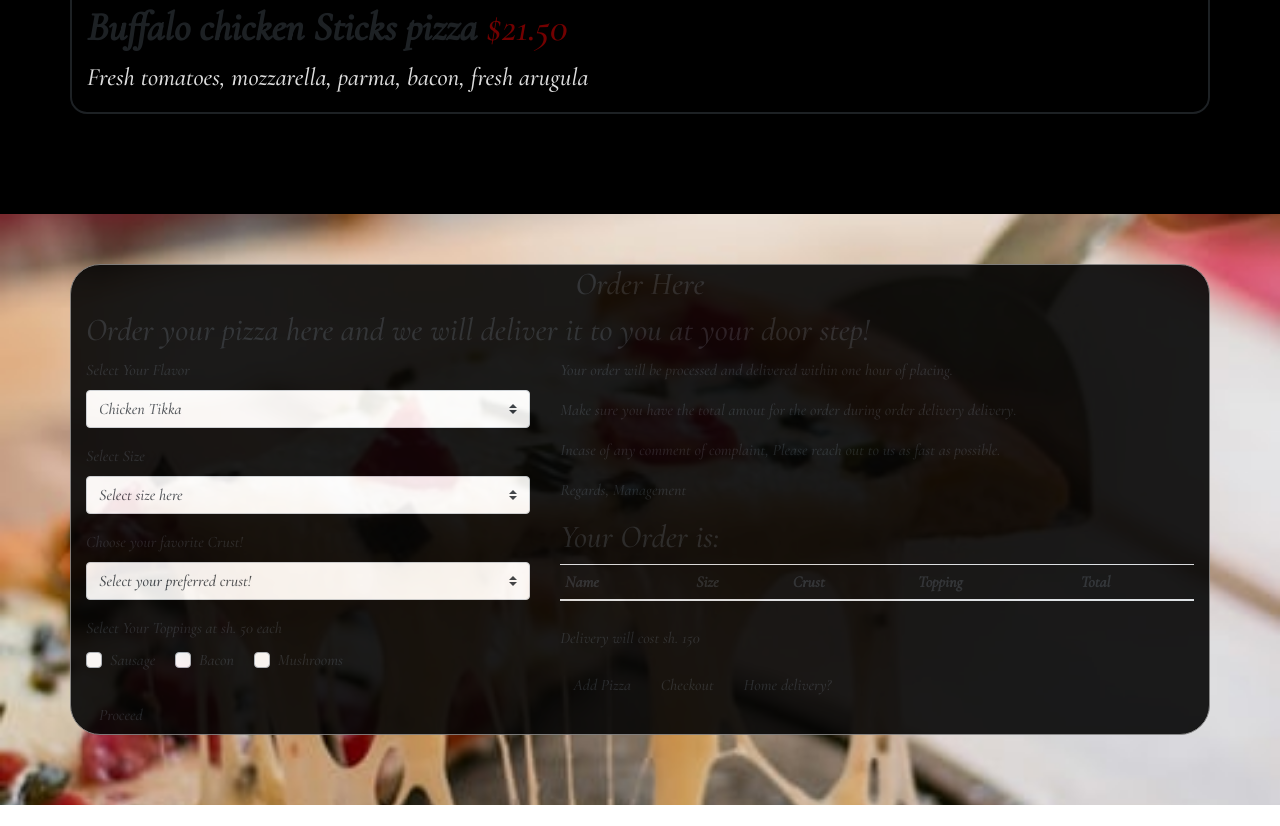
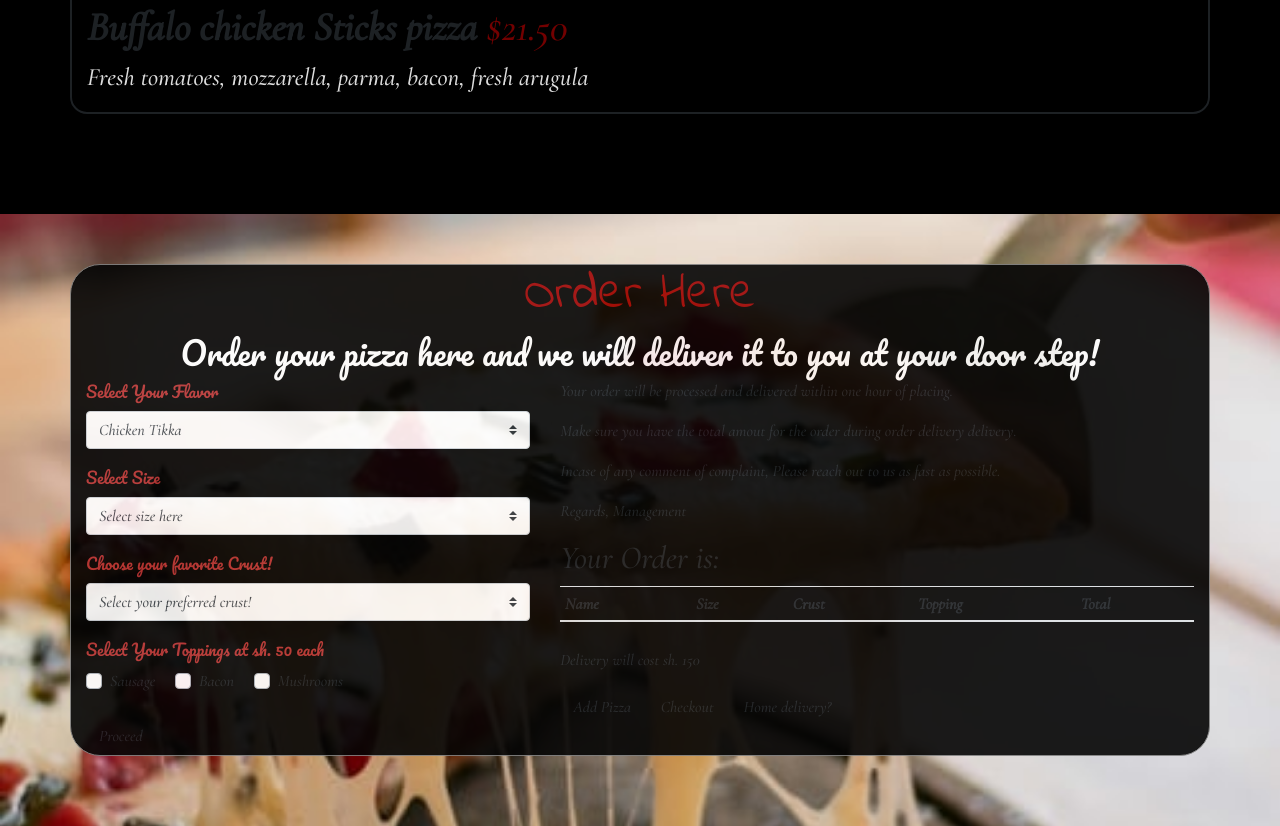
Before and after one commit to jasongithui/wk4-ip, a plain HTML site: page index.html in a window 1280 px wide. Shown: the part 1628-2454 px from the top of the page. Before the commit the page ends 2433 px from the top, so only its background shows below. Drawn offline with nearby package versions, Linux system fonts and the light colour scheme.

Commit message:
add color to selections

```diff
--- a/css/styles.css
+++ b/css/styles.css
@@ -181,3 +181,26 @@ header {
       opacity: 0.9 ;
       filter:(opacity=50);
   }
+.order-now {
+    color: rgb(158, 7, 7);
+    font-size: 50px;
+    font-family: 'Indie Flower';
+    font-style: normal;
+    font-weight: 200;
+    font-display: swap;
+}
+.order-next {
+    color: white;
+    text-align: center;
+    font-family: 'Pacifico';
+    font-style: normal;
+    font-weight: 400;
+    font-display: swap;
+}
+.select {
+    color: rgb(184, 53, 53);
+    font-family: 'Pacifico';
+    font-style: normal;
+    font-weight: 400;
+    font-display: swap;
+}
--- a/index.html
+++ b/index.html
@@ -85,15 +85,15 @@
         <div class="container order" id="make-order">
           <div class="order-overlay">
             <div class="controls-top text-center" id="Order-now">
-              <h2>Order Here</h2>
+              <h2 class="order-now">Order Here</h2>
             </div>
 
-            <h2>Order your pizza here and we will deliver it to you at your door step!</h2>
+            <h2 class="order-next">Order your pizza here and we will deliver it to you at your door step!</h2>
 
              <div class="row">
                 <div class="col-sm-5">
                   <form action="">
-                      <label for="select">Select Your Flavor</label>
+                      <label for="select" class="select">Select Your Flavor</label>
                       <select class="browser-default custom-select custom-select-md mb-3 name">
                         <!-- <option selected value="choose">Choose your flavor</option> -->
                         <option value="Chicken Tikka">Chicken Tikka</option>
@@ -103,21 +103,21 @@
                         <option value="Sunchoke Pizza">Sunchoke Pizza</option>
                         <option value="Buffalo Chicken Sticks">Buffalo Chicken Sticks</option>
                       </select>
-                    <label for="select">Select Size</label>
+                    <label for="select" class="select">Select Size</label>
                     <select class="browser-default custom-select custom-select-md mb-3" id="size">
                       <option selected value="0">Select size here</option>
                       <option value="large">Large -- sh. 1200</option>
                       <option value="medium">Medium -- sh. 850</option>
                       <option value="small">Small -- sh. 600</option>
                     </select>
-                    <label for="crust">Choose your favorite Crust!</label>
+                    <label for="crust" class="select">Choose your favorite Crust!</label>
                       <select class="browser-default custom-select custom-select-md mb-3" id="crust">
-                          <option selected value="0">Select your preferred crust!</option>
+                          <option selected value="0" class="select">Select your preferred crust!</option>
                         <option value="Crispy">Crispy -- sh. 200</option>
                         <option value="Stuffed">Stuffed -- sh. 150</option>
                         <option value="Gluten-free">Gluten-free-- sh. 180</option>
                       </select>
-                    <label for="Toppings">Select Your Toppings at sh. 50 each</label><br>
+                    <label for="Toppings" class="select">Select Your Toppings at sh. 50 each</label><br>
                       <div class="custom-control custom-checkbox custom-control-inline">
                         <input type="checkbox" class="custom-control-input" id="Sausage" value="Sausage" name="toppings">
                         <label class="custom-control-label" for="Sausage">Sausage</label>
```
